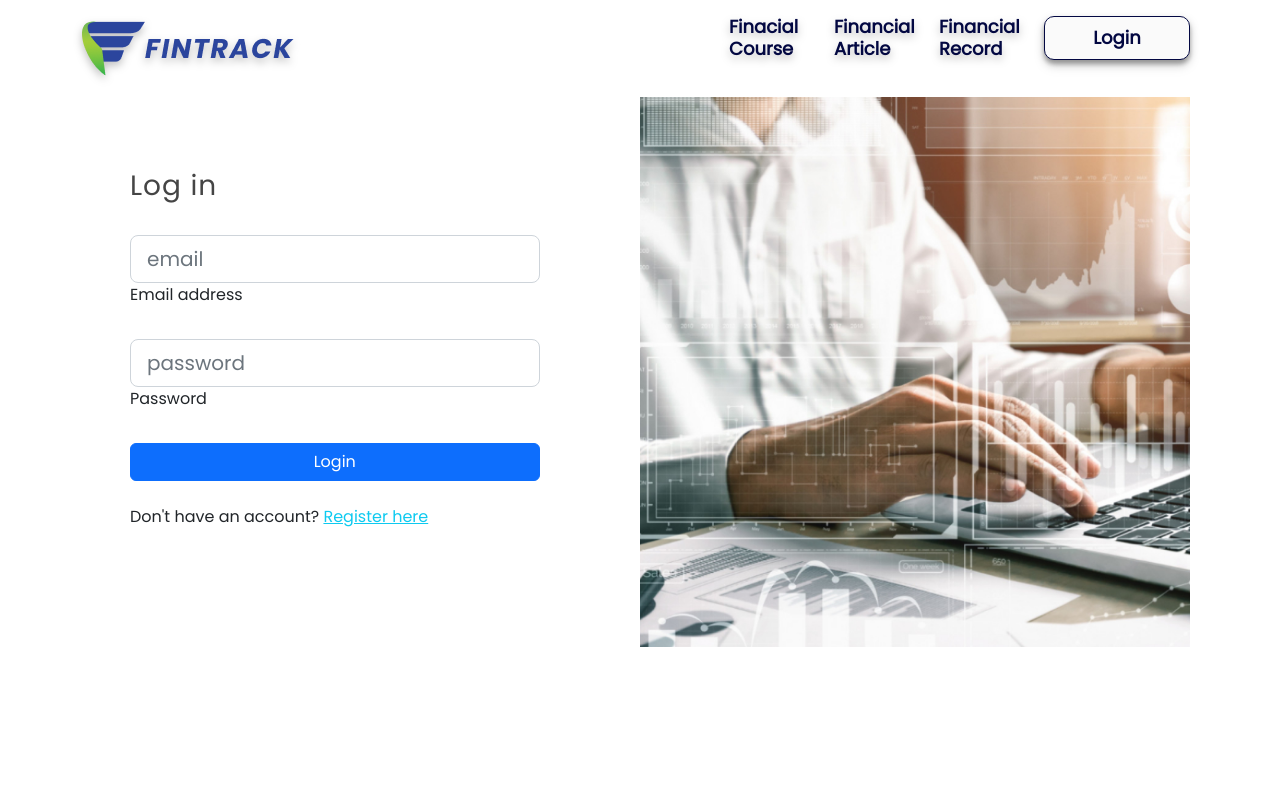
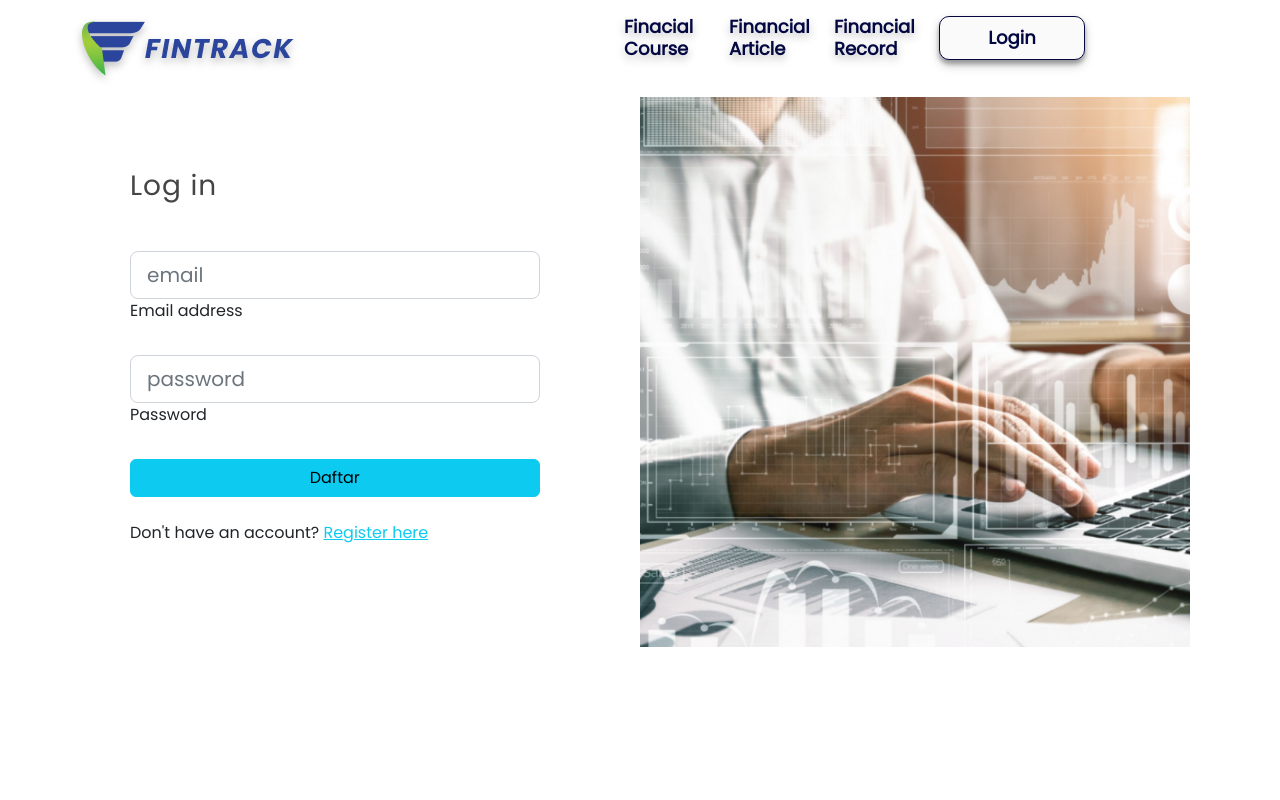
Before and after one commit to Raihan32/Fintrack-ReactJS, a React (Create React App) app: page /login in a window 1280 px wide. Shown: the top 800 px of the page. Built offline with nearby package versions, Linux system fonts and the light colour scheme; no server answers.

Commit message:
menyambungkan backend

```diff
--- a/package.json
+++ b/package.json
@@ -12,6 +12,7 @@
     "axios": "^1.2.2",
     "bootstrap": "^5.2.3",
     "formik": "^2.2.9",
+    "jwt-decode": "^3.1.2",
     "mdb-react-ui-kit": "^5.1.0",
     "npm": "^9.3.0",
     "react": "^18.2.0",
@@ -24,6 +25,7 @@
     "react-paginate": "^8.1.4",
     "react-player": "^2.11.0",
     "react-redux": "^8.0.5",
+    "react-router": "^6.6.2",
     "react-router-dom": "^6.6.0",
     "react-scripts": "5.0.1",
     "recharts": "^2.2.0",
--- a/src/components/Footer/footer.css
+++ b/src/components/Footer/footer.css
@@ -1,3 +1,10 @@
+@media only screen and (max-width: 600px) {
+    .platfooter{
+        display: block;
+    }
+}
+
+
 .kaki{
     display: flex;
     align-items: center;
--- a/src/components/Navbar/Navbar.jsx
+++ b/src/components/Navbar/Navbar.jsx
@@ -1,9 +1,31 @@
-import React from "react";
+import React, { useState, useEffect } from 'react'
+import axios from 'axios';
+import jwtDecode from 'jwt-decode';
 import "./navbar.css";
 import logo from "./img/logofin.png";
 import { NavLink } from "react-router-dom";
 
 const Navbar = () => {
+  const [name, setName] = useState('');
+  const [token, setToken] = useState('');
+
+  useEffect(() => {
+    refreshToken();
+}, []);
+
+const refreshToken = async () => {
+  try {
+      const response = await axios.get('http://localhost:5000/token');
+      setToken(response.data.accessToken);
+      const decoded = jwtDecode(response.data.accessToken);
+      setName(decoded.name);
+
+
+  } catch (error) {
+
+  }
+}
+
   return (
     <nav className="navbar navbar-expand-lg bg-body-tertiary">
       <div className="container">
@@ -47,6 +69,11 @@ const Navbar = () => {
                 <button className="tombollogin m-2">Login</button>
               </NavLink>
             </li>
+            <li className="nav-item">
+              <NavLink className="nav-link" to="/">
+                <p className="item animasi-left-right">{name}</p>
+              </NavLink>
+            </li>
           </ul>
         </div>
       </div>
--- a/src/index.js
+++ b/src/index.js
@@ -4,8 +4,11 @@ import './index.css';
 import App from './App';
 import reportWebVitals from './reportWebVitals';
 import { BrowserRouter } from "react-router-dom";
+import axios from 'axios';
 import 'bootstrap/dist/css/bootstrap.min.css';
 import 'bootstrap/dist/js/bootstrap.bundle';
+axios.defaults.withCredentials = true;
+
 
 const root = ReactDOM.createRoot(document.getElementById('root'));
 root.render(
--- a/src/pages/Register/Register.jsx
+++ b/src/pages/Register/Register.jsx
@@ -1,4 +1,8 @@
-import React from 'react';
+import React, { useState } from 'react';
+import axios from 'axios';
+import { useForm } from "react-hook-form";
+import { useNavigate } from 'react-router-dom';
+
 import {
   MDBBtn,
   MDBContainer,
@@ -16,6 +20,29 @@ import { Button } from 'react-bootstrap';
 import foto from './login.png'
 
 const Register = () => {
+  const [name, setName] = useState('');
+  const [email, setEmail] = useState('');
+  const [password, setPassword] = useState('');
+  const [confPassword, setConfPassword] = useState('');
+  const [msg, setMsg] = useState('');
+  const navigate = useNavigate();
+
+  const Register = async (e) => {
+    e.preventDefault();
+    try {
+        await axios.post('http://localhost:5000/users', {
+            name: name,
+            email: email,
+            password: password,
+            confPassword: confPassword
+        });
+        navigate("/login");
+    } catch (error) {
+        if (error.response) {
+            setMsg(error.response.data.msg);
+        }
+    }
+}
   return (
     <MDBContainer>
     <MDBRow>
@@ -29,13 +56,15 @@ const Register = () => {
         <div className='d-flex flex-column justify-content-center h-custom-2 w-75 pt-4'>
 
           <h3 className="fw-normal mb-3 ps-5 pb-3" style={{letterSpacing: '1px'}}>Sing Up</h3>
-          <MDBInput wrapperClass='mb-4 mx-5 w-100' label='Name' id='formControlLg' type='text' size="lg"/>
-          <MDBInput wrapperClass='mb-4 mx-5 w-100' label='Email address' id='formControlLg' type='email' size="lg"/>
-          <MDBInput wrapperClass='mb-4 mx-5 w-100' label='Password' id='formControlLg' type='password' size="lg"/>
-
-          <NavLink to="/"><Button className="mb-4 px-5 mx-5 w-100" color='info'>Daftar</Button></NavLink>
+          <form onSubmit={Register}>
+          <p>{msg}</p>
+          <MDBInput className='mb-4 mx-5 w-100' value={name} onChange={(e) => setName(e.target.value)} placeholder='Name'  type='text' size="lg" />
+          <MDBInput className='mb-4 mx-5 w-100' value={email} onChange={(e) => setEmail(e.target.value)} placeholder='Email address'  type='email' size="lg"  />
+          <MDBInput className='mb-4 mx-5 w-100' value={password} onChange={(e) => setPassword(e.target.value)} placeholder='Password'  type='password' size="lg"  />
+          <MDBInput className='mb-4 mx-5 w-100' value={confPassword} onChange={(e) => setConfPassword(e.target.value)} placeholder='Confrim Password'  type='password' size="lg"  />
+          <button type='submit'  className="btn btn-info mb-4 px-5 mx-5 w-100" color='info'>Daftar</button>
           <p className='ms-5'>Don't have an account? <NavLink to="/register" class="link-info">Register here</NavLink></p>
-
+          </form>
         </div>
 
       </MDBCol>
--- a/src/pages/home/Home.jsx
+++ b/src/pages/home/Home.jsx
@@ -19,7 +19,7 @@ const Home = () => {
             to make your money works
           </p>
         </div>
-        <img src={hero} alt="" />
+        <img style={{Width: "100%" , height: "auto"}} src={hero} alt="" />
       </div>
 
       <div className="lp-ourfeature">
--- a/src/pages/home/home.css
+++ b/src/pages/home/home.css
@@ -261,7 +261,7 @@
 }
 .cardsartikel {
   display: flex;
-  flex-direction: column;
+  flex-direction: row;
   justify-content: center;
   align-items: center;
   padding: 0px;
--- a/src/pages/login/Login.jsx
+++ b/src/pages/login/Login.jsx
@@ -27,7 +27,9 @@
 // }
 
 // export default Login;
-import React from "react";
+import React, { useState } from "react";
+import axios from 'axios';
+import { useNavigate } from 'react-router-dom';
 import {
   MDBBtn,
   MDBContainer,
@@ -45,6 +47,25 @@ import { Button } from "react-bootstrap";
 import { NavLink } from "react-router-dom";
 
 const Login = () => {
+  const [email, setEmail] = useState('');
+  const [password, setPassword] = useState('');
+  const [msg, setMsg] = useState('');
+  const navigate = useNavigate();
+
+  const Auth = async (e) => {
+    e.preventDefault();
+    try {
+        await axios.post('http://localhost:5000/login', {
+            email: email,
+            password: password
+        });
+        navigate("/");
+    } catch (error) {
+        if (error.response) {
+            setMsg(error.response.data.msg);
+        }
+    }
+}
   return (
     <MDBContainer>
       <MDBRow>
@@ -64,29 +85,32 @@ const Login = () => {
             >
               Log in
             </h3>
+            <form onSubmit={ Auth }>
+            <p>{msg}</p>
 
             <MDBInput
               wrapperClass="mb-4 mx-5 w-100"
               label="Email address"
-              id="formControlLg"
+
               type="email"
               placeholder="email"
               size="lg"
+              value={email}
+              onChange={(e) => setEmail(e.target.value)}
             />
             <MDBInput
               wrapperClass="mb-4 mx-5 w-100"
               label="Password"
-              id="formControlLg"
+
               type="password"
               size="lg"
               placeholder="password"
+              value={password}
+              onChange={(e) => setPassword(e.target.value)}
             />
 
-            <NavLink to="/">
-              <Button className="mb-4 px-5 mx-5 w-100" color="info">
-                Login
-              </Button>
-            </NavLink>
+            <button type='submit'  className="btn btn-info mb-4 px-5 mx-5 w-100" color='info'>Daftar</button>
+            </form>
             <p className="ms-5">
               Don't have an account?{" "}
               <a href="/register" className="link-info">
```
Also changed, not shown: 1 other file (tests, documents, lock files or other folders).
